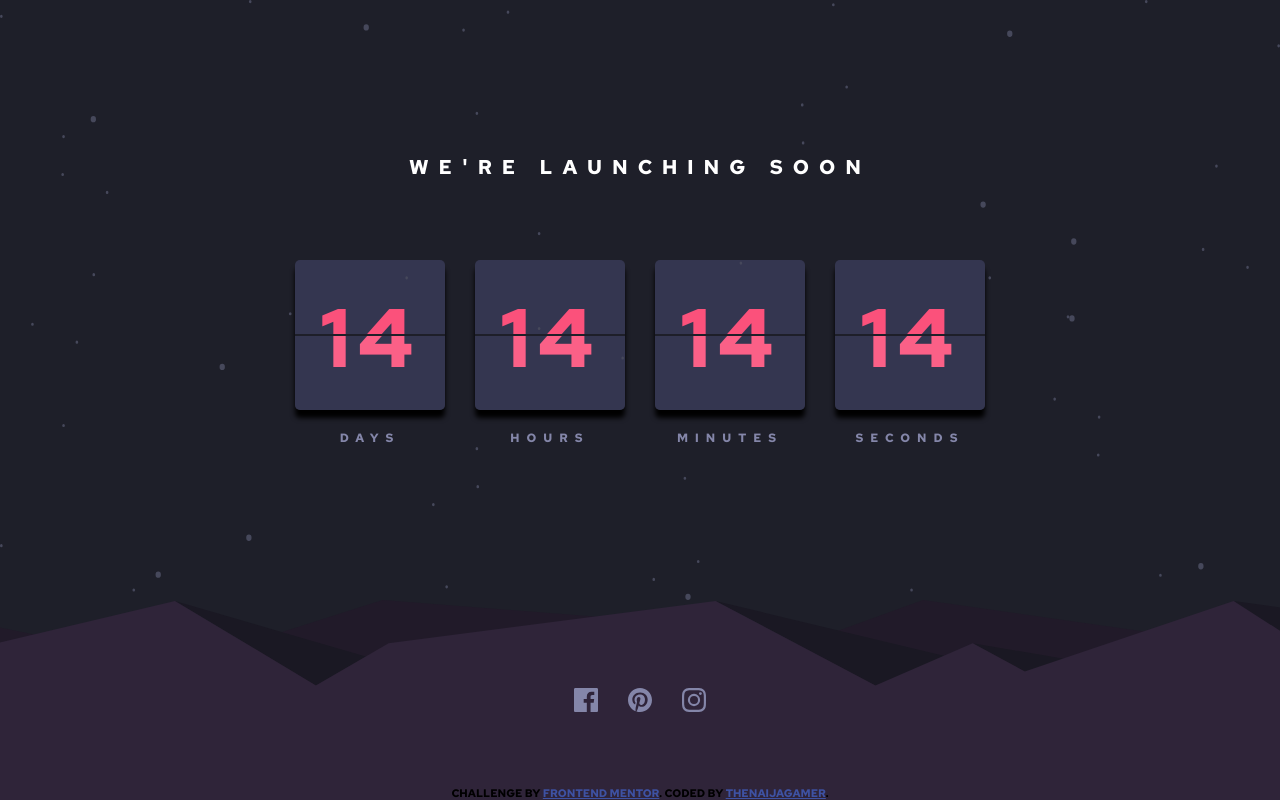
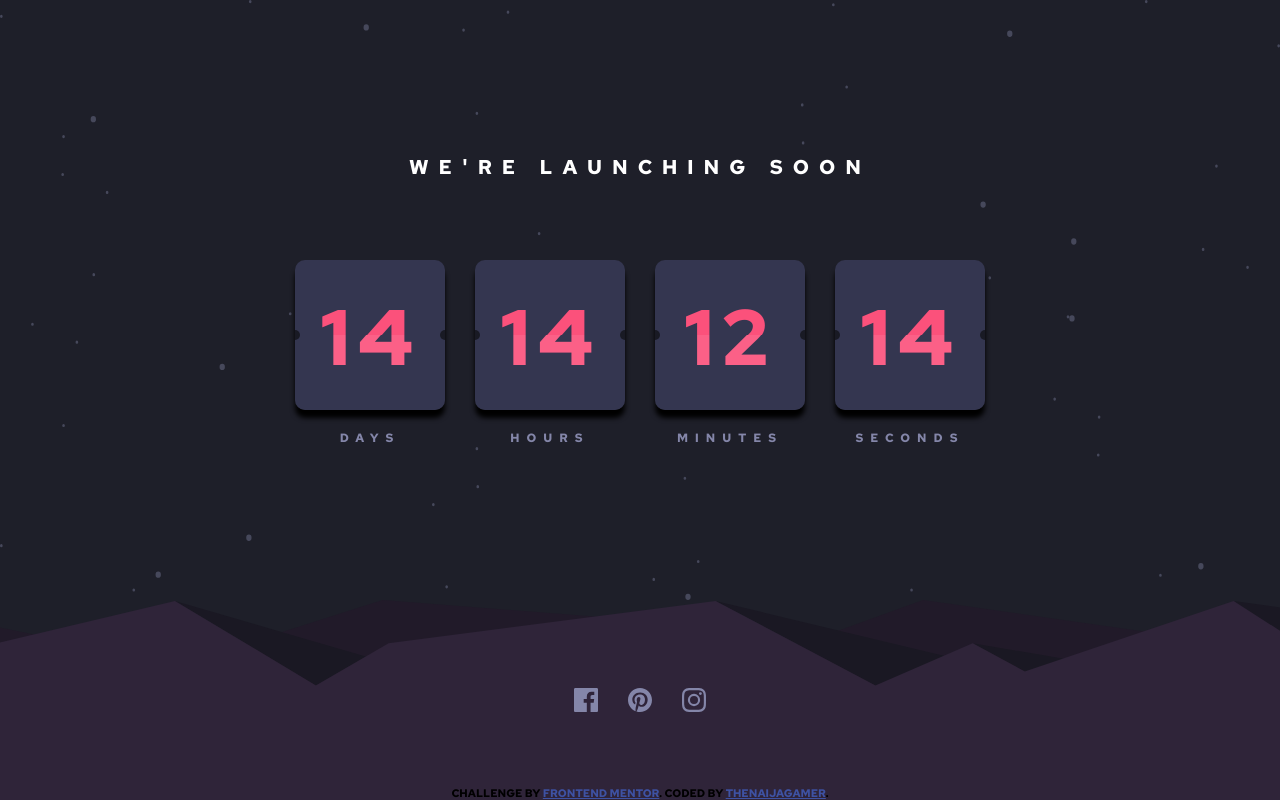
Before and after one commit to naijadevgamer/launch-countdown-timer, a website: page index.html in a window 1280 px wide. Drawn offline with Linux system fonts and the light colour scheme.

Commit message:
Add left and right dot

```diff
--- a/index.html
+++ b/index.html
@@ -26,6 +26,8 @@
           <div class="time__count time__count--day">
             <div class="time__count-1 time__count-1--day"><span>14</span></div>
             <div class="time__count-2 time__count-2--day"><span>14</span></div>
+            <span class="dot-right"></span>
+            <span class="dot-left"></span>
           </div>
           <div class="time__name time__name--day">Days</div>
         </div>
@@ -33,13 +35,17 @@
           <div class="time__count time__count--hour">
             <div class="time__count-1 time__count-1--hour"><span>14</span></div>
             <div class="time__count-2 time__count-2--hour"><span>14</span></div>
+            <span class="dot-right"></span>
+            <span class="dot-left"></span>
           </div>
           <div class="time__name time__name--hour">Hours</div>
         </div>
         <div class="time__unit time__unit--min">
           <div class="time__count time__count--min">
-            <div class="time__count-1 time__count-1--min"><span>14</span></div>
-            <div class="time__count-2 time__count-2--min"><span>14</span></div>
+            <div class="time__count-1 time__count-1--min"><span>12</span></div>
+            <div class="time__count-2 time__count-2--min"><span>12</span></div>
+            <span class="dot-right"></span>
+            <span class="dot-left"></span>
           </div>
           <div class="time__name time__name--min">Minutes</div>
         </div>
@@ -47,6 +53,8 @@
           <div class="time__count time__count--sec">
             <div class="time__count-1 time__count-1--sec"><span>14</span></div>
             <div class="time__count-2 time__count-2--sec"><span>14</span></div>
+            <span class="dot-right"></span>
+            <span class="dot-left"></span>
           </div>
           <div class="time__name time__name--sec">Seconds</div>
         </div>
--- a/sass/_components.scss
+++ b/sass/_components.scss
@@ -23,8 +23,26 @@
     margin-bottom: 2rem;
     letter-spacing: 7px;
     box-shadow: 0 8px 5px black;
-    border-radius: 5px;
+    border-radius: 10px;
     overflow: hidden;
+    position: relative;
+    .dot-right,
+    .dot-left {
+      display: inline-block;
+      background-color: $very-dark-blue-2;
+      border-radius: 50%;
+      height: 1rem;
+      width: 1rem;
+      position: absolute;
+      top: 50%;
+      transform: translateY(-50%);
+    }
+    .dot-right {
+      right: -0.5rem;
+    }
+    .dot-left {
+      left: -0.5rem;
+    }
   }
   &__count-1,
   &__count-2 {
@@ -41,16 +59,16 @@
     }
   }
   &__count-1 {
-    border-bottom: solid 0.1px $very-dark-blue-1;
+    // border-bottom: solid 1px $very-dark-blue-1;
     color: darken($color-primary-2, 3%);
     span {
-      transform: translateY(46.5%);
+      transform: translateY(47%);
     }
   }
   &__count-2 {
-    border-top: solid 0.1px $very-dark-blue-1;
+    // border-top: solid 1px $very-dark-blue-1;
     span {
-      transform: translateY(-46.5%);
+      transform: translateY(-47%);
     }
   }
 
```
Also changed, not shown: css/style.css, 1 other file.
